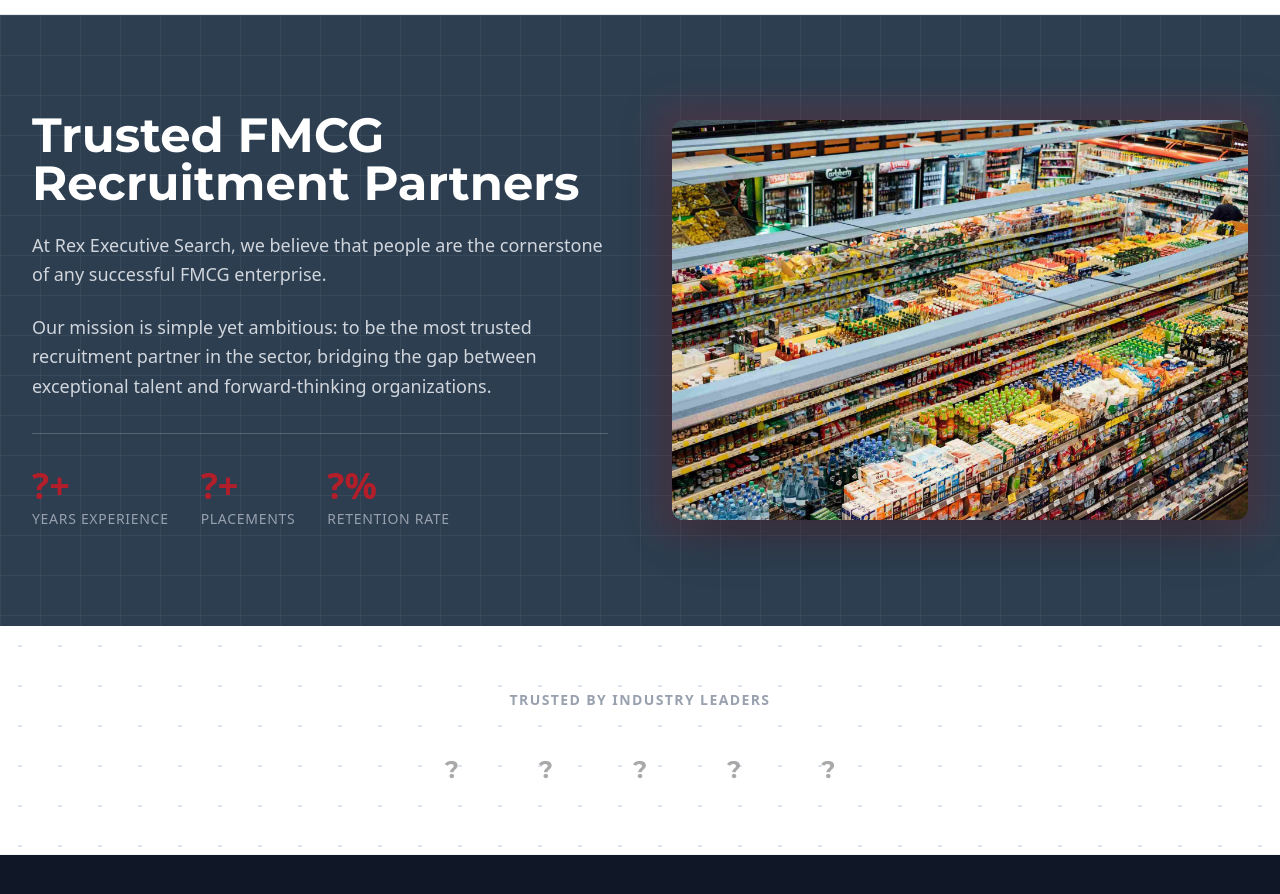
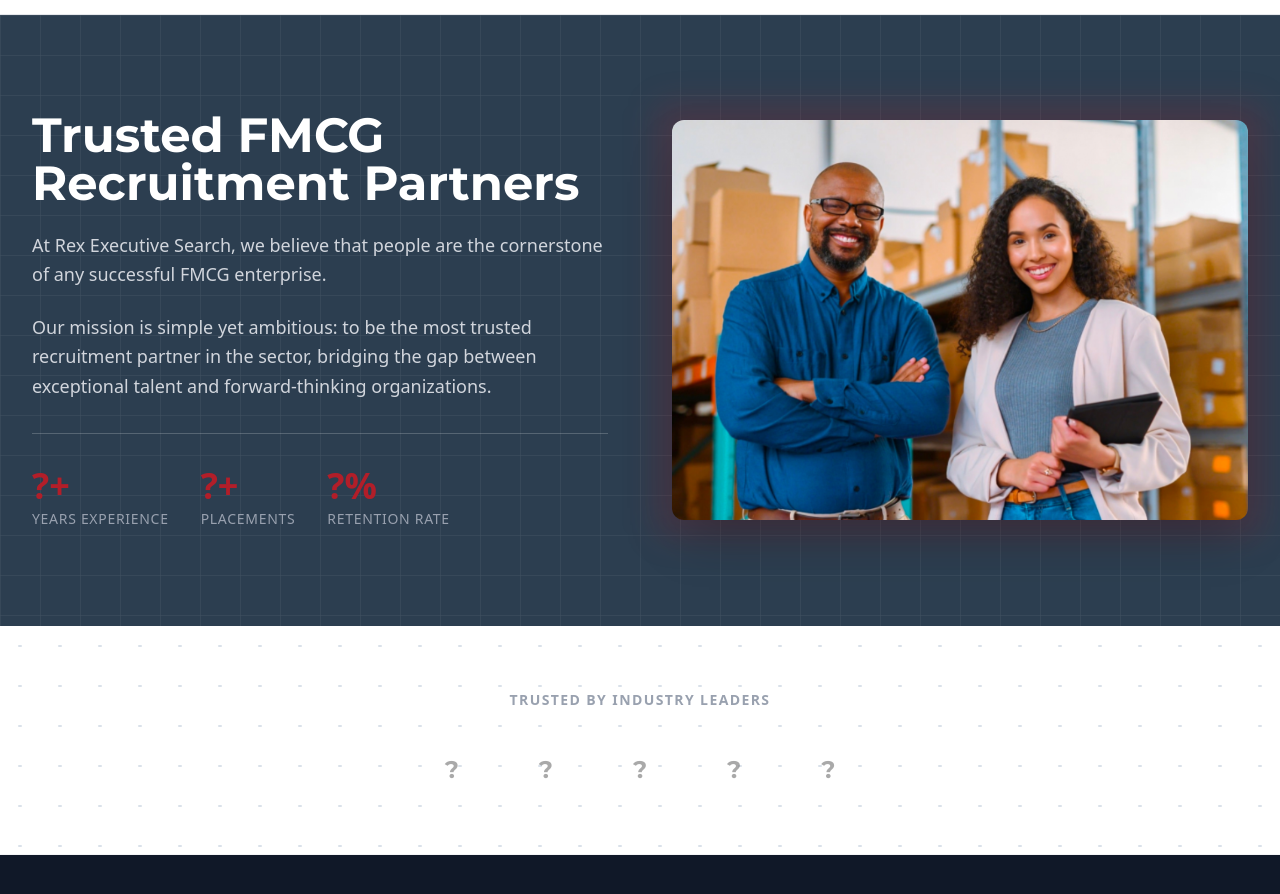
Before and after one commit to michaelomopekun/rexexecutivesearch, a Next.js app: page / in a window 1280 px wide. Shown: the part 2520-3414 px from the top of the page. Built offline with nearby package versions, Linux system fonts and the light colour scheme.

Commit message:
modified img at home page about section

```diff
--- a/src/components/Home/About.tsx
+++ b/src/components/Home/About.tsx
@@ -73,7 +73,7 @@
                  <Image
                     alt="Team collaborating"
                     className="rounded-xl shadow-2xl object-cover"
-                    src="/fmcg distribution.png"
+                    src="/fmcg.png"
                     fill
                  />
             </div>
```
Also changed, not shown: public/fmcg distribution.png (deleted), public/fmcg.png (added).
